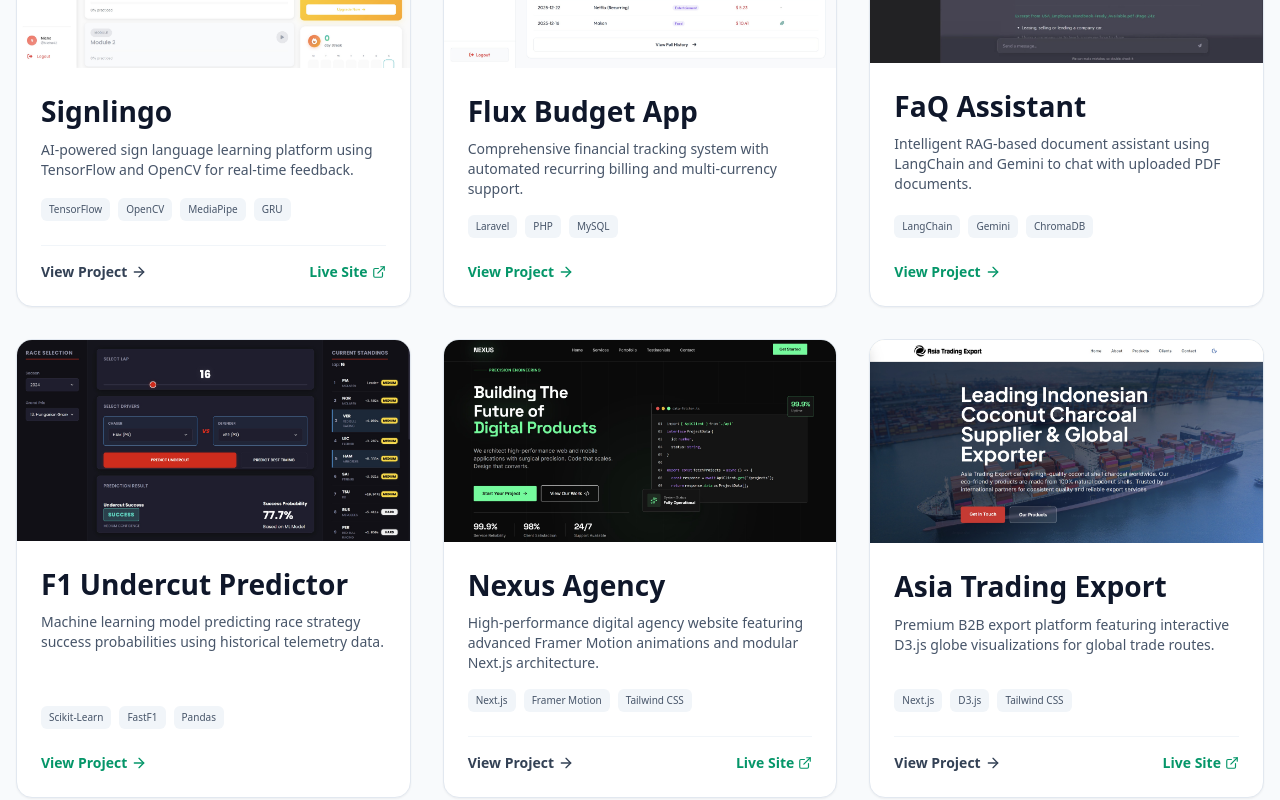
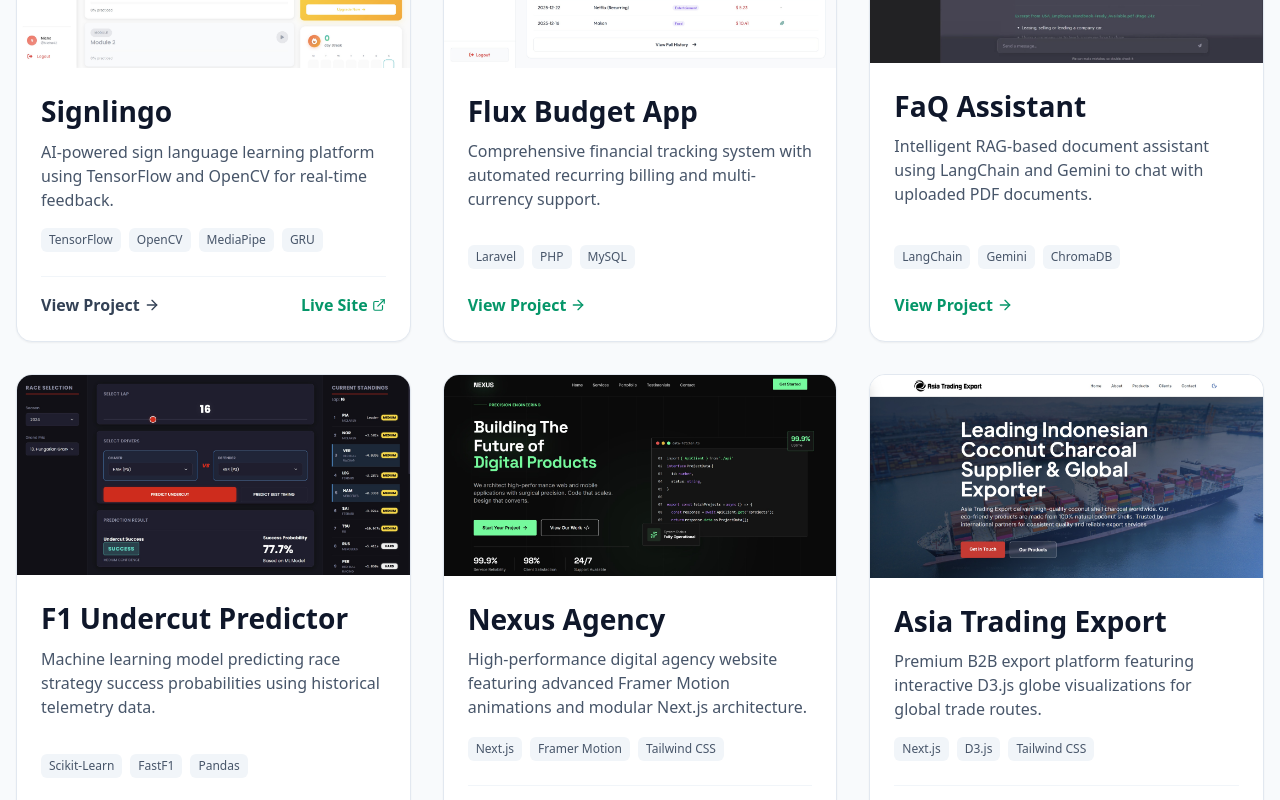
Before and after one commit to NichoHo/portfolio, a Next.js app: page /portfolio/projects in a window 1280 px wide. Shown: the part 460-1260 px from the top of the page. Built offline with nearby package versions, Linux system fonts and the light colour scheme.

Commit message:
adjust font size

```diff
--- a/app/projects/page.tsx
+++ b/app/projects/page.tsx
@@ -45,10 +45,10 @@ export default function ProjectsPage() {
                         </div>
                         <div className="space-y-6">
                             <div className="flex flex-wrap gap-2">
-                                <span className="text-[10px] font-medium px-2 py-1 rounded-md bg-slate-100 dark:bg-slate-800 text-slate-600 dark:text-slate-300">TensorFlow</span>
-                                <span className="text-[10px] font-medium px-2 py-1 rounded-md bg-slate-100 dark:bg-slate-800 text-slate-600 dark:text-slate-300">OpenCV</span>
-                                <span className="text-[10px] font-medium px-2 py-1 rounded-md bg-slate-100 dark:bg-slate-800 text-slate-600 dark:text-slate-300">MediaPipe</span>
-                                <span className="text-[10px] font-medium px-2 py-1 rounded-md bg-slate-100 dark:bg-slate-800 text-slate-600 dark:text-slate-300">GRU</span>
+                                <span className="text-xs font-medium px-2 py-1 rounded-md bg-slate-100 dark:bg-slate-800 text-slate-600 dark:text-slate-300">TensorFlow</span>
+                                <span className="text-xs font-medium px-2 py-1 rounded-md bg-slate-100 dark:bg-slate-800 text-slate-600 dark:text-slate-300">OpenCV</span>
+                                <span className="text-xs font-medium px-2 py-1 rounded-md bg-slate-100 dark:bg-slate-800 text-slate-600 dark:text-slate-300">MediaPipe</span>
+                                <span className="text-xs font-medium px-2 py-1 rounded-md bg-slate-100 dark:bg-slate-800 text-slate-600 dark:text-slate-300">GRU</span>
                             </div>
                             <div className="flex items-center justify-between pt-4 border-t border-slate-100 dark:border-slate-800/50">
                                 <Link href="/projects/signlingo" className="flex items-center gap-1 text-sm font-bold text-slate-700 dark:text-slate-300 hover:text-emerald-500 hover:gap-2 transition-all">
@@ -84,9 +84,9 @@ export default function ProjectsPage() {
                             </div>
                             <div className="space-y-6">
                                 <div className="flex flex-wrap gap-2">
-                                    <span className="text-[10px] font-medium px-2 py-1 rounded-md bg-slate-100 dark:bg-slate-800 text-slate-600 dark:text-slate-300">Laravel</span>
-                                    <span className="text-[10px] font-medium px-2 py-1 rounded-md bg-slate-100 dark:bg-slate-800 text-slate-600 dark:text-slate-300">PHP</span>
-                                    <span className="text-[10px] font-medium px-2 py-1 rounded-md bg-slate-100 dark:bg-slate-800 text-slate-600 dark:text-slate-300">MySQL</span>
+                                    <span className="text-xs font-medium px-2 py-1 rounded-md bg-slate-100 dark:bg-slate-800 text-slate-600 dark:text-slate-300">Laravel</span>
+                                    <span className="text-xs font-medium px-2 py-1 rounded-md bg-slate-100 dark:bg-slate-800 text-slate-600 dark:text-slate-300">PHP</span>
+                                    <span className="text-xs font-medium px-2 py-1 rounded-md bg-slate-100 dark:bg-slate-800 text-slate-600 dark:text-slate-300">MySQL</span>
                                 </div>
                                 <div className="flex items-center gap-1 text-sm font-bold text-emerald-600 dark:text-emerald-400 group-hover:gap-2 transition-all">
                                     View Project <ArrowRight className="w-4 h-4" />
@@ -113,9 +113,9 @@ export default function ProjectsPage() {
                             </div>
                             <div className="space-y-6">
                                 <div className="flex flex-wrap gap-2">
-                                    <span className="text-[10px] font-medium px-2 py-1 rounded-md bg-slate-100 dark:bg-slate-800 text-slate-600 dark:text-slate-300">LangChain</span>
-                                    <span className="text-[10px] font-medium px-2 py-1 rounded-md bg-slate-100 dark:bg-slate-800 text-slate-600 dark:text-slate-300">Gemini</span>
-                                    <span className="text-[10px] font-medium px-2 py-1 rounded-md bg-slate-100 dark:bg-slate-800 text-slate-600 dark:text-slate-300">ChromaDB</span>
+                                    <span className="text-xs font-medium px-2 py-1 rounded-md bg-slate-100 dark:bg-slate-800 text-slate-600 dark:text-slate-300">LangChain</span>
+                                    <span className="text-xs font-medium px-2 py-1 rounded-md bg-slate-100 dark:bg-slate-800 text-slate-600 dark:text-slate-300">Gemini</span>
+                                    <span className="text-xs font-medium px-2 py-1 rounded-md bg-slate-100 dark:bg-slate-800 text-slate-600 dark:text-slate-300">ChromaDB</span>
                                 </div>
                                 <div className="flex items-center gap-1 text-sm font-bold text-emerald-600 dark:text-emerald-400 group-hover:gap-2 transition-all">
                                     View Project <ArrowRight className="w-4 h-4" />
@@ -142,9 +142,9 @@ export default function ProjectsPage() {
                             </div>
                             <div className="space-y-6">
                                 <div className="flex flex-wrap gap-2">
-                                    <span className="text-[10px] font-medium px-2 py-1 rounded-md bg-slate-100 dark:bg-slate-800 text-slate-600 dark:text-slate-300">Scikit-Learn</span>
-                                    <span className="text-[10px] font-medium px-2 py-1 rounded-md bg-slate-100 dark:bg-slate-800 text-slate-600 dark:text-slate-300">FastF1</span>
-                                    <span className="text-[10px] font-medium px-2 py-1 rounded-md bg-slate-100 dark:bg-slate-800 text-slate-600 dark:text-slate-300">Pandas</span>
+                                    <span className="text-xs font-medium px-2 py-1 rounded-md bg-slate-100 dark:bg-slate-800 text-slate-600 dark:text-slate-300">Scikit-Learn</span>
+                                    <span className="text-xs font-medium px-2 py-1 rounded-md bg-slate-100 dark:bg-slate-800 text-slate-600 dark:text-slate-300">FastF1</span>
+                                    <span className="text-xs font-medium px-2 py-1 rounded-md bg-slate-100 dark:bg-slate-800 text-slate-600 dark:text-slate-300">Pandas</span>
                                 </div>
                                 <div className="flex items-center gap-1 text-sm font-bold text-emerald-600 dark:text-emerald-400 group-hover:gap-2 transition-all">
                                     View Project <ArrowRight className="w-4 h-4" />
@@ -172,9 +172,9 @@ export default function ProjectsPage() {
                         </div>
                         <div className="space-y-6">
                             <div className="flex flex-wrap gap-2">
-                                <span className="text-[10px] font-medium px-2 py-1 rounded-md bg-slate-100 dark:bg-slate-800 text-slate-600 dark:text-slate-300">Next.js</span>
-                                <span className="text-[10px] font-medium px-2 py-1 rounded-md bg-slate-100 dark:bg-slate-800 text-slate-600 dark:text-slate-300">Framer Motion</span>
-                                <span className="text-[10px] font-medium px-2 py-1 rounded-md bg-slate-100 dark:bg-slate-800 text-slate-600 dark:text-slate-300">Tailwind CSS</span>
+                                <span className="text-xs font-medium px-2 py-1 rounded-md bg-slate-100 dark:bg-slate-800 text-slate-600 dark:text-slate-300">Next.js</span>
+                                <span className="text-xs font-medium px-2 py-1 rounded-md bg-slate-100 dark:bg-slate-800 text-slate-600 dark:text-slate-300">Framer Motion</span>
+                                <span className="text-xs font-medium px-2 py-1 rounded-md bg-slate-100 dark:bg-slate-800 text-slate-600 dark:text-slate-300">Tailwind CSS</span>
                             </div>
                             <div className="flex items-center justify-between pt-4 border-t border-slate-100 dark:border-slate-800/50">
                                 <Link href="/projects/nexus" className="flex items-center gap-1 text-sm font-bold text-slate-700 dark:text-slate-300 hover:text-emerald-500 hover:gap-2 transition-all">
@@ -206,9 +206,9 @@ export default function ProjectsPage() {
                         </div>
                         <div className="space-y-6">
                             <div className="flex flex-wrap gap-2">
-                                <span className="text-[10px] font-medium px-2 py-1 rounded-md bg-slate-100 dark:bg-slate-800 text-slate-600 dark:text-slate-300">Next.js</span>
-                                <span className="text-[10px] font-medium px-2 py-1 rounded-md bg-slate-100 dark:bg-slate-800 text-slate-600 dark:text-slate-300">D3.js</span>
-                                <span className="text-[10px] font-medium px-2 py-1 rounded-md bg-slate-100 dark:bg-slate-800 text-slate-600 dark:text-slate-300">Tailwind CSS</span>
+                                <span className="text-xs font-medium px-2 py-1 rounded-md bg-slate-100 dark:bg-slate-800 text-slate-600 dark:text-slate-300">Next.js</span>
+                                <span className="text-xs font-medium px-2 py-1 rounded-md bg-slate-100 dark:bg-slate-800 text-slate-600 dark:text-slate-300">D3.js</span>
+                                <span className="text-xs font-medium px-2 py-1 rounded-md bg-slate-100 dark:bg-slate-800 text-slate-600 dark:text-slate-300">Tailwind CSS</span>
                             </div>
                              <div className="flex items-center justify-between pt-4 border-t border-slate-100 dark:border-slate-800/50">
                                 <Link href="/projects/asia-trading-export" className="flex items-center gap-1 text-sm font-bold text-slate-700 dark:text-slate-300 hover:text-emerald-500 hover:gap-2 transition-all">
@@ -240,8 +240,8 @@ export default function ProjectsPage() {
                         </div>
                         <div className="space-y-6">
                             <div className="flex flex-wrap gap-2">
-                                <span className="text-[10px] font-medium px-2 py-1 rounded-md bg-slate-100 dark:bg-slate-800 text-slate-600 dark:text-slate-300">Next.js</span>
-                                <span className="text-[10px] font-medium px-2 py-1 rounded-md bg-slate-100 dark:bg-slate-800 text-slate-600 dark:text-slate-300">Tailwind CSS</span>
+                                <span className="text-xs font-medium px-2 py-1 rounded-md bg-slate-100 dark:bg-slate-800 text-slate-600 dark:text-slate-300">Next.js</span>
+                                <span className="text-xs font-medium px-2 py-1 rounded-md bg-slate-100 dark:bg-slate-800 text-slate-600 dark:text-slate-300">Tailwind CSS</span>
                             </div>
                             <div className="flex items-center justify-between pt-4 border-t border-slate-100 dark:border-slate-800/50">
                                 <Link href="/projects/hammouda-charcoal" className="flex items-center gap-1 text-sm font-bold text-slate-700 dark:text-slate-300 hover:text-emerald-500 hover:gap-2 transition-all">
--- a/tailwind.config.ts
+++ b/tailwind.config.ts
@@ -15,6 +15,7 @@ const config: Config = {
         foreground: "var(--foreground)",
       },
       fontSize: {
+        sm: ['1rem', { lineHeight: '1.5' }], // 16px
         base: ['1.125rem', { lineHeight: '1.6' }], // 18px
         lg: ['1.406rem', { lineHeight: '1.5' }],   // ~22.5px
         xl: ['1.758rem', { lineHeight: '1.4' }],   // ~28px
```
Also changed, not shown: app/page.tsx (+34 -34 lines).
